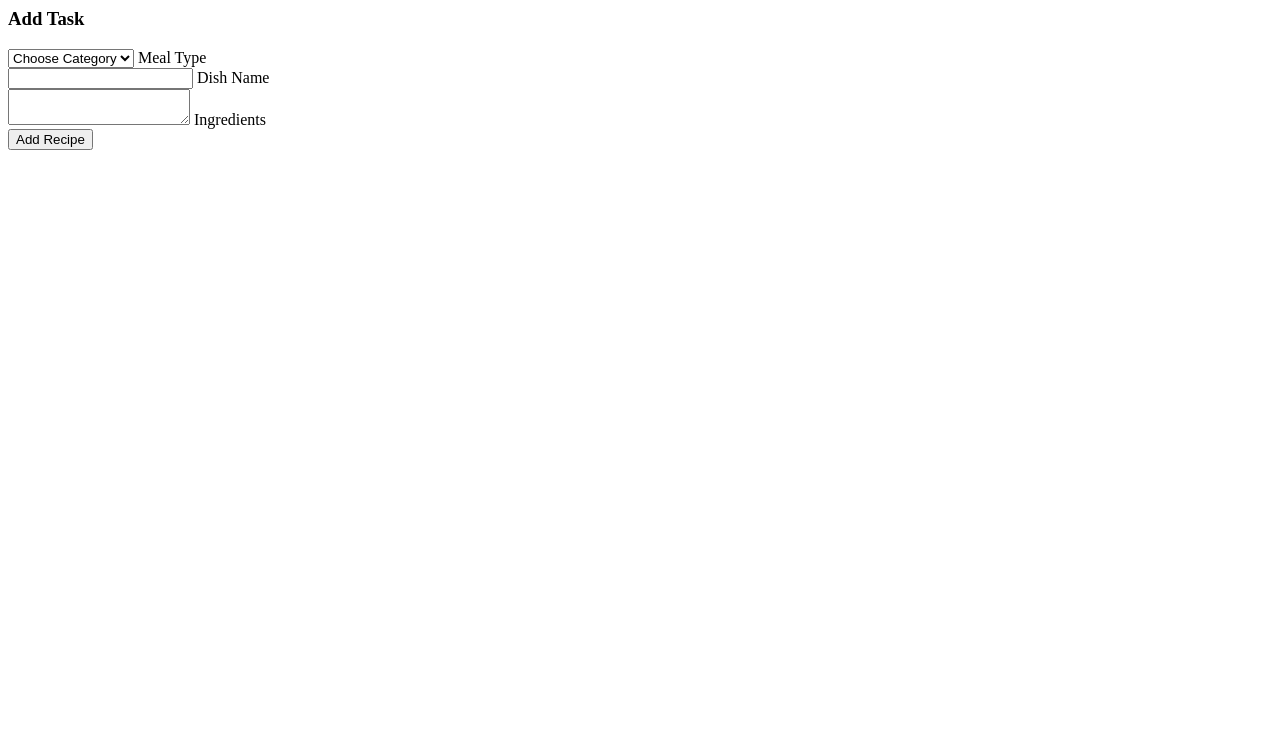
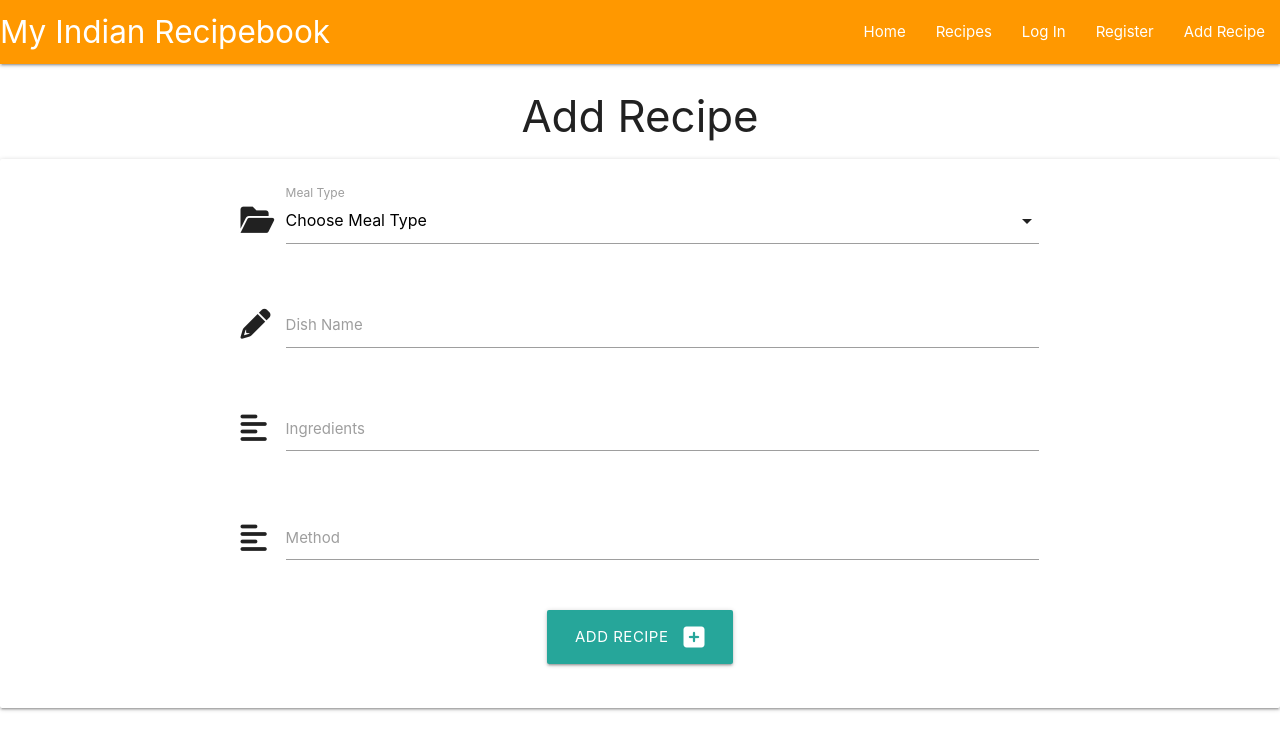
Before and after one commit to elliemcavoy/my-indian-recipebook, a Flask app: page /add_recipe in a window 1280 px wide. Shown: the top 750 px of the page. Run offline with Flask 2, Linux system fonts and the light colour scheme; data that the repository does not hold is empty; some libraries are stand-ins or nearby versions.

Commit message:
Attempted to create add_recipe function to post to db and to get meal type from db - needs fixing

```diff
--- a/app.py
+++ b/app.py
@@ -49,9 +49,27 @@ def register():
 
     return render_template("register.html")
 
-@app.route("/add_recipe", methods = ["GET", "POST"])
+@app.route("/add_recipe", methods=["GET", "POST"])
 def add_recipe():
-    return render_template("add_recipe.html")
+    if request.method == "POST":
+        recipe = {
+            "meal_type_name": request.form.get("meal_type_name"),
+            "recipe_name": request.form.get("recipe_name"),
+            "ingredients": request.form.get("ingredients"),
+            "method": request.form.get("method"),
+            "created_by": session["user"]
+        }
+        mongo.db.tasks.insert_one(recipes)
+        flash("Recipe Added")
+
+
+    meal_type = mongo.db.meal_type.find().sort("meal_type_name")
+    return render_template("add_recipe.html", meal_type=meal_type)
+
+
+
+
+
 
 if __name__ == "__main__":
     app.run(host=os.environ.get("IP"),
--- a/static/js/script.js
+++ b/static/js/script.js
@@ -1,3 +1,6 @@
 $(document).ready(function(){
     $('.sidenav').sidenav();
+    $(".collapsible").collapsible();
+    $(".tooltipped").tooltip();
+    $("select").formSelect();
   });
--- a/templates/add_recipe.html
+++ b/templates/add_recipe.html
@@ -1,27 +1,29 @@
-<h3 class="center-align">Add Task</h3>
+{% extends "base.html" %}
+{% block content %}
+
+    <h3 class="center-align">Add Recipe</h3>
 
     <div class="row card-panel">
-        <form class="col s12" method="POST" action="">
-            <!-- category selection -->
-			<div class="row">
+        <form class="col s8 offset-s2" method="POST" action="{{ url_for('add_recipe') }}">
+            <div class="row">
 				<div class="input-field col s12">
-                    <i class="fas fa-folder-open prefix light-blue-text text-darken-4"></i>
+                    <i class="fas fa-folder-open prefix"></i>
 					<select id="meal_type_name" name="meal_type_name" class="validate" required>
-                        <option value="" disabled selected>Choose Category</option>
+                        <option value="" disabled selected>Choose Meal Type</option>
                         {% for meal in meal_type %}
                             <option value="{{ meal_type.meal_type_name }}">{{ meal_type.meal_type_name }}</option>
                         {% endfor %}
                     </select>
-					<label for="category_name">Meal Type</label>
+					<label for="meal_type_name">Meal Type</label>
 				</div>
 			</div>
             <!-- task name -->
             <div class="row">
                 <div class="input-field col s12">
                     <i class="fas fa-pencil-alt prefix"></i>
-                    <input id="dish_name" name="dish_name" minlength="5" maxlength="50"
+                    <input id="recipe_name" name="recipe_name" minlength="5" maxlength="50"
                         type="text" class="validate" required>
-                    <label for="dish_name">Dish Name</label>
+                    <label for="recipe_name">Dish Name</label>
                 </div>
             </div>
             <!-- task description -->
@@ -31,6 +33,14 @@
                     <textarea id="ingredients" name="ingredients" minlength="5"
                         maxlength="200" class="materialize-textarea validate" required></textarea>
                     <label for="ingredients">Ingredients</label>
+                </div>
+            </div>
+            <div class="row">
+                <div class="input-field col s12">
+                    <i class="fas fa-align-left prefix"></i>
+                    <textarea id="method" name="method" minlength="5"
+                        maxlength="200" class="materialize-textarea validate" required></textarea>
+                    <label for="method">Method</label>
                 </div>
             </div>
 
@@ -44,3 +54,5 @@
             </div>
         </form>
     </div>
+
+    {% endblock %}
```
